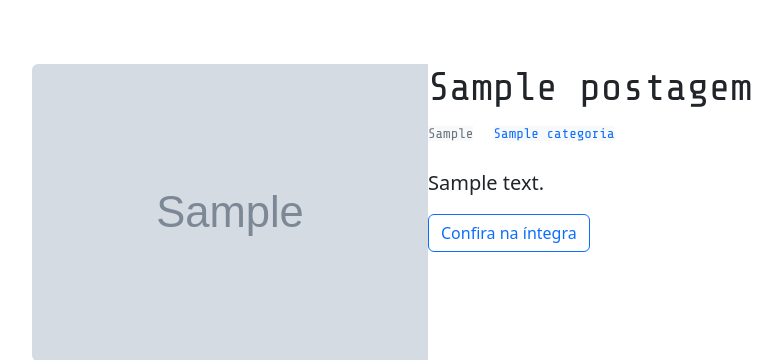
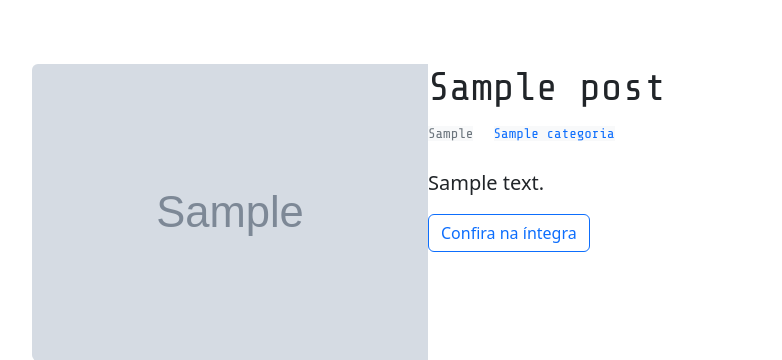
Before and after one commit to karenribeiro7/Final_Project_Blog, a Django app: template templates/galeria/inicio.html in a window 1280 px wide. Shown: the part 172-532 px from the top of the page, without its empty margins (20-802 px from the left). Run offline with Django 5.2, Linux system fonts and the light colour scheme; the template is opened without the code that fills it: most values are stand-ins (such as "Sample title", 1, 10 or a date in 2020); grey boxes marked "Sample" are stand-in pictures.

Commit message:
alterando a página início para pegar informações do banco

```diff
--- a/templates/galeria/inicio.html
+++ b/templates/galeria/inicio.html
@@ -7,7 +7,7 @@
 {% block content %}
   <main>
     <div class="container-fluid pt-5">
-      <!-- postagem de destaque
+      <!-- postagem de destaque PERMANECE?
       <div class="container-fluid p-4 mt-4">
         <div class="">
           <div class="card-body pb-3">
@@ -29,22 +29,20 @@
         <div class="p-3 mb-3">
           <div class="row g-0">
             <div class="col-md-4">
-              <img src="{{ postagem.imagem }}" class="img-fluid rounded-start" alt="{{ postagem.descricao_imagem }}">
+              <img src="{{ post.imagem }}" class="img-fluid rounded-start" alt="{{ post.descricao_imagem }}"> <!-- esse aqui eu criei (camilla), inserir na models? ou excluir? -->
             </div>
             <div class="col-md-8">
               <div class="card-body">
-                <h5 class="card-title font-titulos h1">{{ postagem.titulo }}</h5>
+                <h5 class="card-title font-titulos h1">{{ post.titulo }}</h5>
                 <div class="mt-2 mb-2">
-                  <small class="text-bg-light font-titulos text-secondary">{{ postagem.dt_criacao }}</small>
-                  <small class="text-bg-light font-titulos text-primary ms-3">{{ postagem.categoria }}</small>
-                  <!-- usar apenas uma categoria?
-                  <small class="text-bg-light font-titulos text-primary ms-3">Tag 1</small>  -->
+                  <small class="text-bg-light font-titulos text-secondary">{{ post.dt_criacao }}</small>
+                  <small class="text-bg-light font-titulos text-primary ms-3">{{ post.categoria }}</small>
                 </div>
-                <p class="card-text fs-5 pt-3">{{ postagem.descricao }}</p>
+                <p class="card-text fs-5 pt-3">{{ post.descricao }}</p>
                 <div class="">
-                  <a href="{% url 'postagem_detalhada' id=1 %}"> <!-- conteúdo dentro da aspa ainda a definir -->
+                  <a href="{% url 'post' %}"> <!-- precisa da id do post -->
                     <button type="button" class="btn btn-outline-primary">Confira na íntegra</button>
-                  </a> <!-- Redirecionar para a página de postagem_detalhada -->
+                  </a> <!-- Redireciona para a página de postagem_detalhada (post) -->
                 </div>
               </div>
             </div>
@@ -53,7 +51,7 @@
         <hr>
                             {% endfor %}
       </div>
-      <!-- Paginação -->
+      <!-- Paginação AINDA PRECISA RESOLVER ISSO -->
       <div class="container-fluid ms-2">
         <nav aria-label="Page navigation example">
           <ul class="pagination">
```
